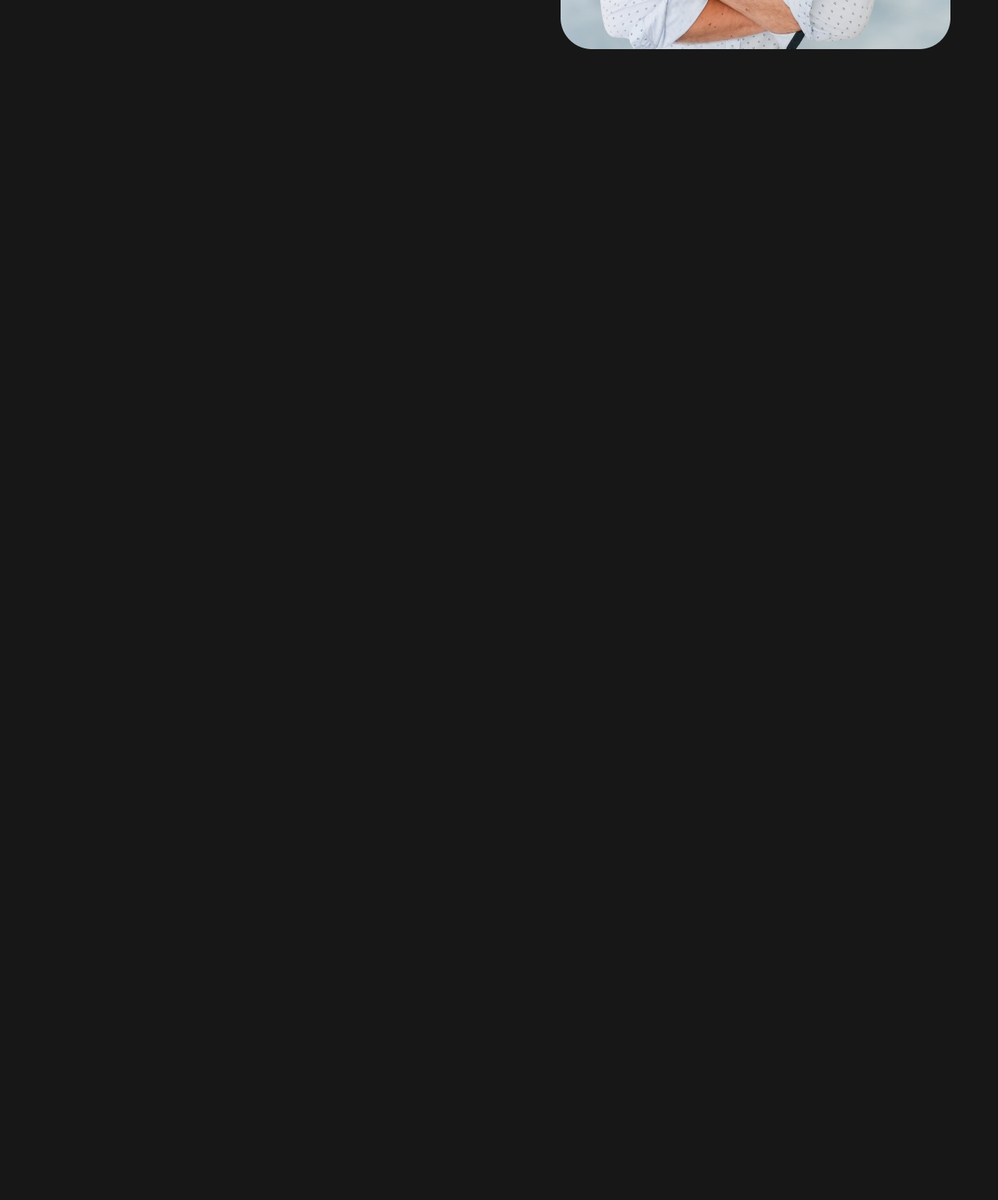
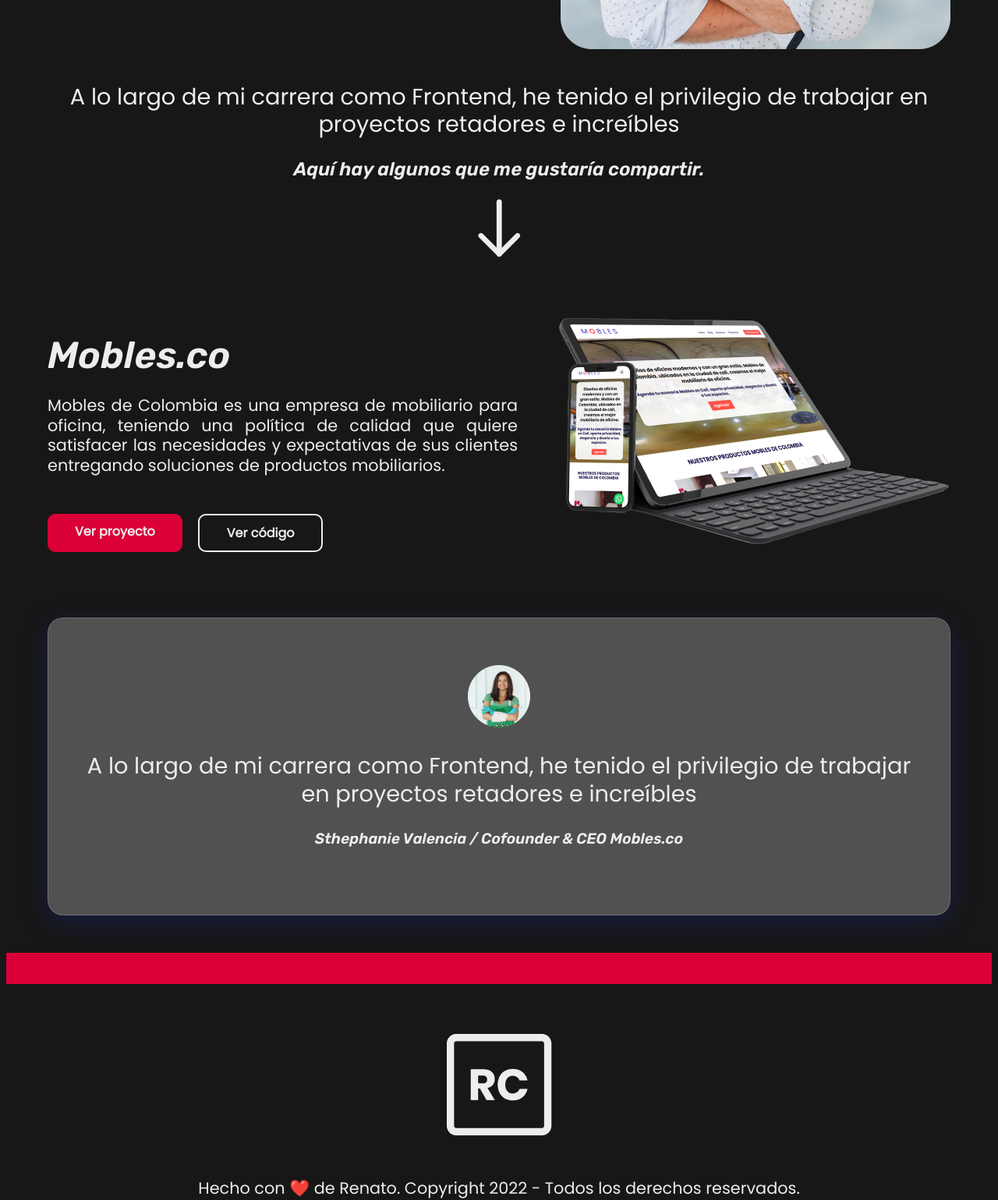
Before and after one commit to renatocuellar/proyectoFinalDesarrollo, a plain HTML site: page index.html in a window 1280 px wide. Shown: the part 575-2114 px from the top of the page at 78% size. Before the commit the page ends 816 px from the top, so only its background shows below. Drawn offline with Linux system fonts and the light colour scheme.

Commit message:
Se terminó por completo el home, aún faltan todas las otras páginas, pero por ahora ya quedó

```diff
--- a/css/button.css
+++ b/css/button.css
@@ -9,7 +9,6 @@
     padding-block-start: 10px;
     padding-block-end: 10px;
     border-radius: 10px;
-    text-transform: uppercase;
     border: none;
     text-decoration: none;
     text-align: center;
@@ -19,3 +18,22 @@
     background: var(--White);
     color: var(--greyDark);
 }
+
+.button2 {
+    background: none;
+    color: var(--White);
+    font: var(--button);
+    padding-inline-start: 35px;
+    padding-inline-end: 35px;
+    padding-block-start: 10px;
+    padding-block-end: 10px;
+    border-radius: 10px;
+    border: 2px solid var(--White);
+    text-decoration: none;
+    text-align: center;
+}
+
+.button2:hover {
+    background: var(--White);
+    color: var(--greyDark);
+}
--- a/css/index.css
+++ b/css/index.css
@@ -8,8 +8,8 @@
     --headline3: bold 1.5rem var(--fontTitle);
     --headline4: bold 1.2rem var(--fontTitle);
     --headline5: bold 1rem var(--fontTitle);
-    --body1: normal 1.5rem var(--fontBase);
-    --body2: normal 1.2rem var(--fontBase);
+    --body1: normal 1.8rem var(--fontBase);
+    --body2: normal 1.3rem var(--fontBase);
     --button: bold 1rem var(--fontBase);
     --dark: #171717;
     --greyDark: #232323;
@@ -51,7 +51,7 @@
 h5 {
     font: var(--headline5);
     color: var(--White);
-    line-height: 1rem;
+    line-height: 1.4rem;
 }
 
 p {
@@ -74,7 +74,7 @@
     block-size: 80px;
     position: sticky;
     top: 0;
-    backdrop-filter: blur(10px);
+    backdrop-filter: blur(50px);
   }
 
 .menu ul {
@@ -82,7 +82,7 @@
     list-style: none;
     gap: 40px;
     color: var(--White);
-    font: var(--body2);
+    font: var(--button);
   }
 
 .menu ul a {
@@ -99,9 +99,65 @@
   }
 
   .hero__description-social {
+    display: flex;
+    gap: 20px;
     margin-bottom: 2rem;
   }
 
-  .hero__image {
-    max-width: ;
-  }
+ .justify {
+    margin-top: 2.5rem;
+    text-align: center;
+ }
+
+ .justify__paragraph {
+    font: var(--body1);
+    color: var(--White);
+    line-height: 2.2rem;
+ }
+
+ .portfolio {
+    display: flex;
+    justify-content: space-between;
+    align-items: center;
+    margin-top: 3rem;
+    margin-bottom: 4rem;
+    gap: 3rem;
+ }
+
+ .portfolio__description p {
+    margin-bottom: 50px;
+    line-height: 1.6rem;
+    text-align: justify;
+ }
+
+ .portfolio__description-buttons {
+    display: flex;
+    gap: 20px;
+ }
+
+ .comments {
+    text-align: center;
+    background: rgba( 255, 255, 255, 0.25 );
+    box-shadow: 0 8px 32px 0 rgba( 31, 38, 135, 0.37 );
+    backdrop-filter: blur( 11px );
+    -webkit-backdrop-filter: blur( 11px );
+    border-radius: 20px;
+    border: 1px solid rgba( 255, 255, 255, 0.18 );
+    padding: 60px 40px;
+ }
+
+ .footer {
+    text-align: center;
+    margin-top: 3rem;
+ }
+
+ .footer__divider {
+    background-color: var(--red);
+    padding-top: 20px;
+    padding-bottom: 20px;
+ }
+
+ .footer img {
+    margin-top: 4rem;
+    margin-bottom: 2rem;
+ }
--- a/index.html
+++ b/index.html
@@ -44,6 +44,36 @@
                 <img src="/assets/renato.png" alt="Imagen Renato Cuéllar">
             </div>
         </section>
+        <!-- Aquí comienza sección de justificación -->
+        <section class="justify" id="justify">
+            <p class="justify__paragraph">A lo largo de mi carrera como Frontend, he tenido el privilegio de trabajar en proyectos retadores e increíbles</p>
+            <h3>Aquí hay algunos que me gustaría compartir.</h3>
+            <img src="/assets/arrow-down.png" alt="icono de flecha abajo">
+        </section>
+        <!-- Aquí comienza el Portafolio -->
+        <section class="portfolio" id="portfolio">
+            <div class="portfolio__description">
+                <h2>Mobles.co</h2>
+                <p>Mobles de Colombia es una empresa de mobiliario para oficina, teniendo una política de calidad que quiere satisfacer las necesidades y expectativas de sus clientes entregando soluciones de productos mobiliarios.</p>
+                <div class="portfolio__description-buttons">
+                    <a href="#" class="button">Ver proyecto</a>
+                    <a href="#" class="button2">Ver código</a>
+                </div>
+            </div>
+            <div class="portfolio__image">
+                <img src="/assets/mockup-mobles.png" alt="mock up cliente web">
+            </div>
+        </section>
+        <section class="comments" id="comments">
+            <img src="/assets/Cliente.png" alt="Foto de cliente Renato">
+            <p class="justify__paragraph">A lo largo de mi carrera como Frontend, he tenido el privilegio de trabajar en proyectos retadores e increíbles</p>
+            <h4>Sthephanie Valencia / Cofounder & CEO Mobles.co</h4>
+        </section>
     </div>
+    <footer class="footer" id="footer">
+        <div class="footer__divider"></div>
+        <img src="/assets/rc.png" alt="Imagen RC">
+        <p>Hecho con ❤️ de Renato. Copyright 2022 - Todos los derechos reservados.</p>
+    </footer>
 </body>
 </html>
```
